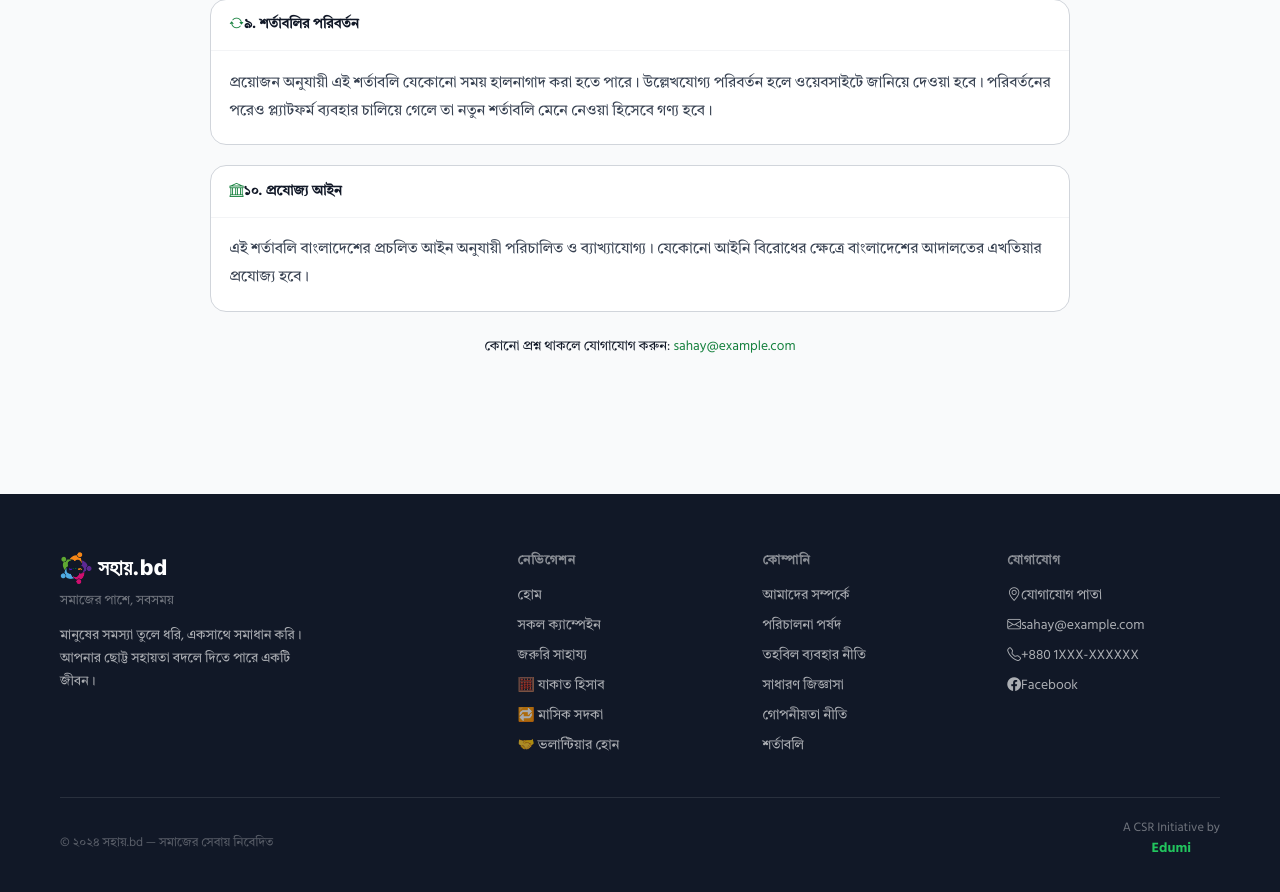
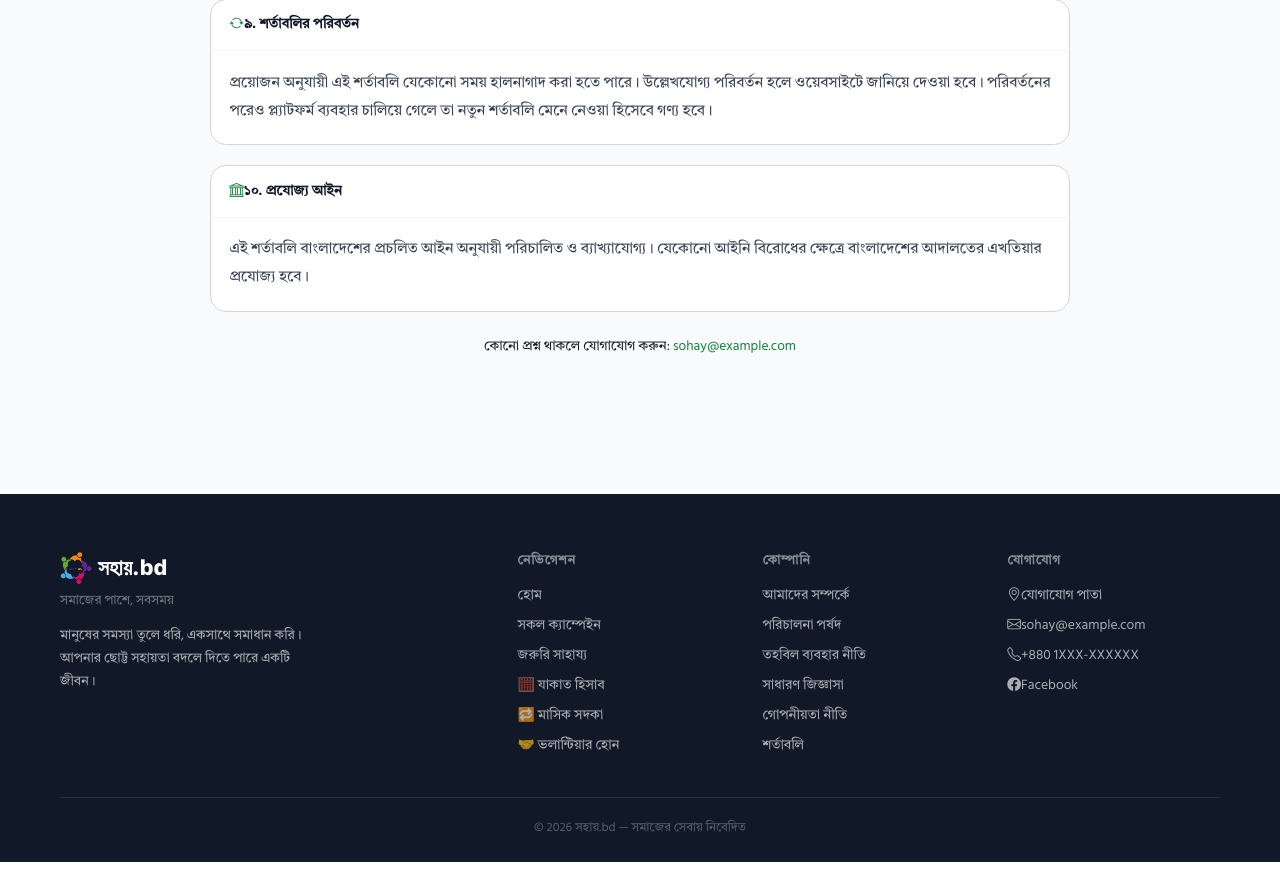
Before and after one commit to Mdmunnaa/SADKA, a Django app: page /terms/ in a window 1280 px wide. Shown: the part 1935-2827 px from the top of the page. After the commit the page ends 2797 px from the top, so only its background shows below. Run offline with Django 5.2, Linux system fonts and the light colour scheme; data comes from the database, SQL or seed files in the repository; some libraries are stand-ins or nearby versions.

Commit message:
Add files via upload

```diff
--- a/templates/base.html
+++ b/templates/base.html
@@ -253,18 +253,14 @@
       <div>
         <div class="footer-heading">{% trans "যোগাযোগ" %}</div>
         <a href="{% url 'contact' %}"><i class="bi bi-geo-alt me-1"></i>{% trans "যোগাযোগ পাতা" %}</a>
-        <a href="mailto:sahay@example.com"><i class="bi bi-envelope me-1"></i>sahay@example.com</a>
+        <a href="mailto:sohay@example.com"><i class="bi bi-envelope me-1"></i>sohay@example.com</a>
         <a href="#"><i class="bi bi-telephone me-1"></i>+880 1XXX-XXXXXX</a>
         <a href="#"><i class="bi bi-facebook me-1"></i>Facebook</a>
       </div>
     </div>
     <hr class="footer-divider">
-    <div style="display:flex; justify-content:space-between; align-items:center; flex-wrap:wrap; gap:.75rem;">
-      <p class="footer-copy" style="margin:0;">© ২০২৪ সহায়.bd — {% trans "সমাজের সেবায় নিবেদিত" %}</p>
-      <p class="footer-copy" style="margin:0;">
-        <span style="color:rgba(255,255,255,.4);">A CSR Initiative by</span>
-        <a href="https://edumi.com" target="_blank" rel="noopener" style="color:var(--green-500); font-weight:700; text-decoration:none;">Edumi</a>
-      </p>
+    <div style="text-align:center;">
+      <p class="footer-copy" style="margin:0;">© {% now "Y" %} সহায়.bd — {% trans "সমাজের সেবায় নিবেদিত" %}</p>
     </div>
   </div>
 </footer>
--- a/templates/terms.html
+++ b/templates/terms.html
@@ -30,7 +30,7 @@
     {% endfor %}
 
     <p style="color:var(--gray-400); font-size:.85rem; text-align:center; margin-top:1.5rem;">
-      কোনো প্রশ্ন থাকলে যোগাযোগ করুন: <a href="mailto:sahay@example.com" style="color:var(--green-700);">sahay@example.com</a>
+      কোনো প্রশ্ন থাকলে যোগাযোগ করুন: <a href="mailto:sohay@example.com" style="color:var(--green-700);">sohay@example.com</a>
     </p>
 
   </div>
```
